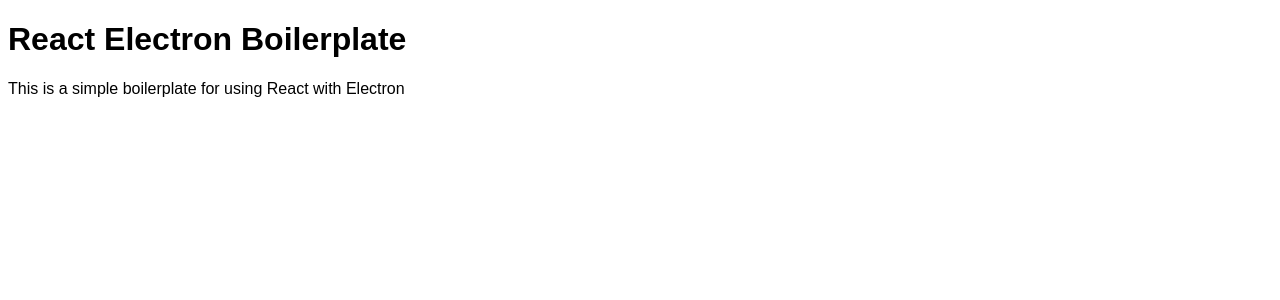
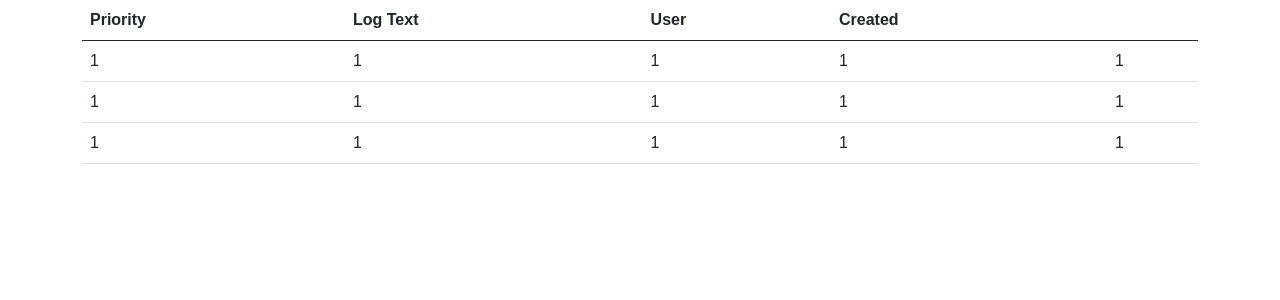
Before and after one commit to EngineerMohamedElhoussieny/electron-projects, a React app in the folder BugLoger/: page / in a window 1280 px wide. Shown: the top 300 px of the page. Built offline with nearby package versions, Linux system fonts and the light colour scheme; the HTML template or start-up script is replaced by a standard one.

Commit message:
log-state-table

```diff
--- a/BugLoger/package.json
+++ b/BugLoger/package.json
@@ -21,7 +21,9 @@
     "postpackage": "electron-packager ./ --out=./release-builds"
   },
   "dependencies": {
+    "bootstrap": "^5.0.1",
     "react": "^16.13.1",
+    "react-bootstrap": "^1.6.1",
     "react-dom": "^16.13.1"
   },
   "devDependencies": {
--- a/BugLoger/src/components/App.js
+++ b/BugLoger/src/components/App.js
@@ -1,11 +1,50 @@
-import React from 'react'
+import React,{ useState } from 'react'
+import Container from 'react-bootstrap/Container'
+import Table from 'react-bootstrap/Table'
+import LogItem from './LogItem'
 
 const App = () => {
+	const [logs,setLogs]=useState([
+		{
+			id:1,
+			text:'This is log one',
+			priority:'low',
+			user:'Brad',
+			created:new Date().toString(),
+		},
+		{
+			id:2,
+			text:'This is log Two',
+			priority:'moderate',
+			user:'Kate',
+			created:new Date().toString(),
+		},{
+			id:3,
+			text:'This is log Three',
+			priority:'high',
+			user:'John',
+			created:new Date().toString(),
+		}
+	])
 	return (
-		<div className='app'>
-			<h1>React Electron Boilerplate</h1>
-			<p>This is a simple boilerplate for using React with Electron</p>
-		</div>
+		<Container className='app'>
+			<Table>
+				<thead>
+					<tr>
+						<th>Priority</th>
+						<th>Log Text</th>
+						<th>User</th>
+						<th>Created</th>
+						<th></th>
+					</tr>
+				</thead>
+				<tbody>
+					{ logs.map((log,index)=>
+						<LogItem key={index} />
+					)}
+				</tbody>
+			</Table>
+		</Container>
 	)
 }
 
--- /dev/null
+++ b/BugLoger/src/components/LogItem.js
@@ -0,0 +1,15 @@
+import React from 'react'
+
+const LogItem = () => {
+    return (
+        <tr>
+            <td>1</td>
+            <td>1</td>
+            <td>1</td>
+            <td>1</td>
+            <td>1</td>
+        </tr>
+    )
+}
+
+export default LogItem
--- a/BugLoger/src/index.js
+++ b/BugLoger/src/index.js
@@ -1,6 +1,7 @@
 import React from 'react'
 import { render } from 'react-dom'
 import App from './components/App'
+import 'bootstrap/dist/css/bootstrap.min.css'
 import './App.css'
 
 // Since we are using HtmlWebpackPlugin WITHOUT a template, we should create our own root node in the body element before rendering into it
```
Also changed, not shown: 1 other file (tests, documents, lock files or other folders).
